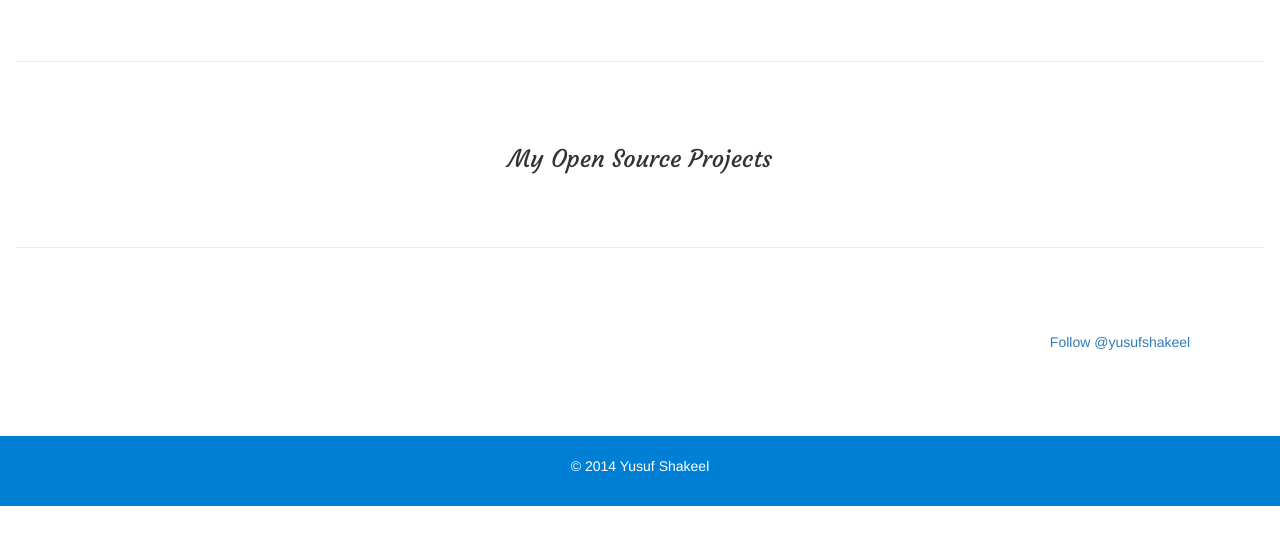
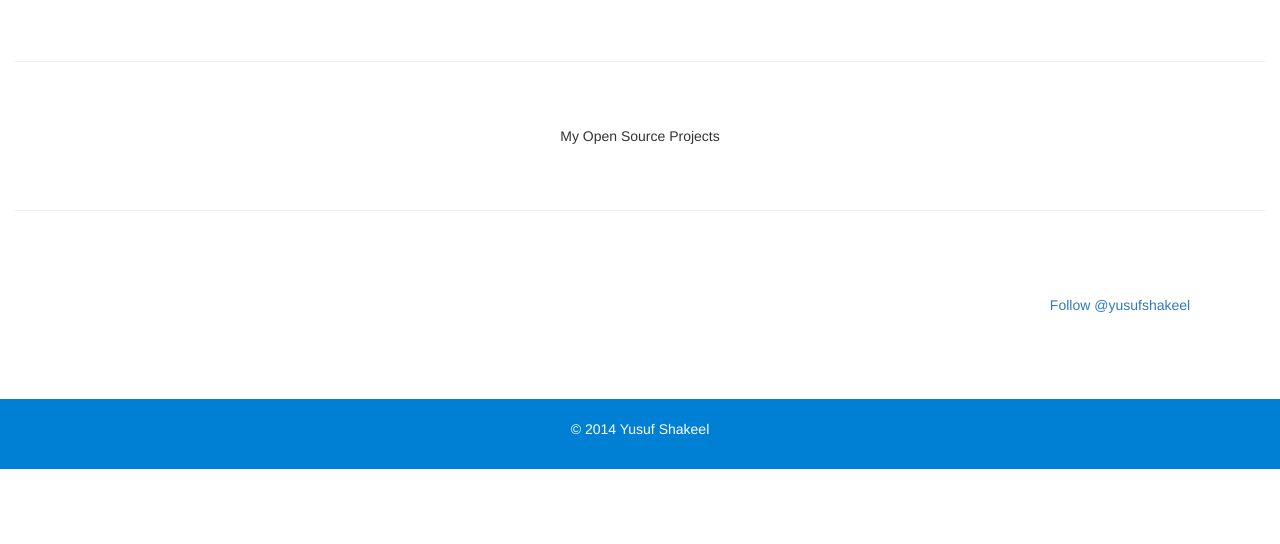
Before and after one commit to yusufshakeel/yusufshakeel.github.io, a plain HTML site: page index.html in a window 1280 px wide. Shown: the part 188-732 px from the top of the page. Drawn offline with Linux system fonts and the light colour scheme.

Commit message:
Update index.html

```diff
--- a/index.html
+++ b/index.html
@@ -41,7 +41,7 @@
 			<hr class="hr-divider">
 			<div class="row animated bounceInLeft">
 				<div class="col-xs-12 col-sm-12 text-center">
-					<h3 class="fontCourgetteRegular"><a href="https://github.com/yusufshakeel"></a>My Open Source Projects</a></h3>
+					<a href="https://github.com/yusufshakeel"></a>My Open Source Projects</a>
 				</div>
 			</div>
 			<hr class="hr-divider">
```
